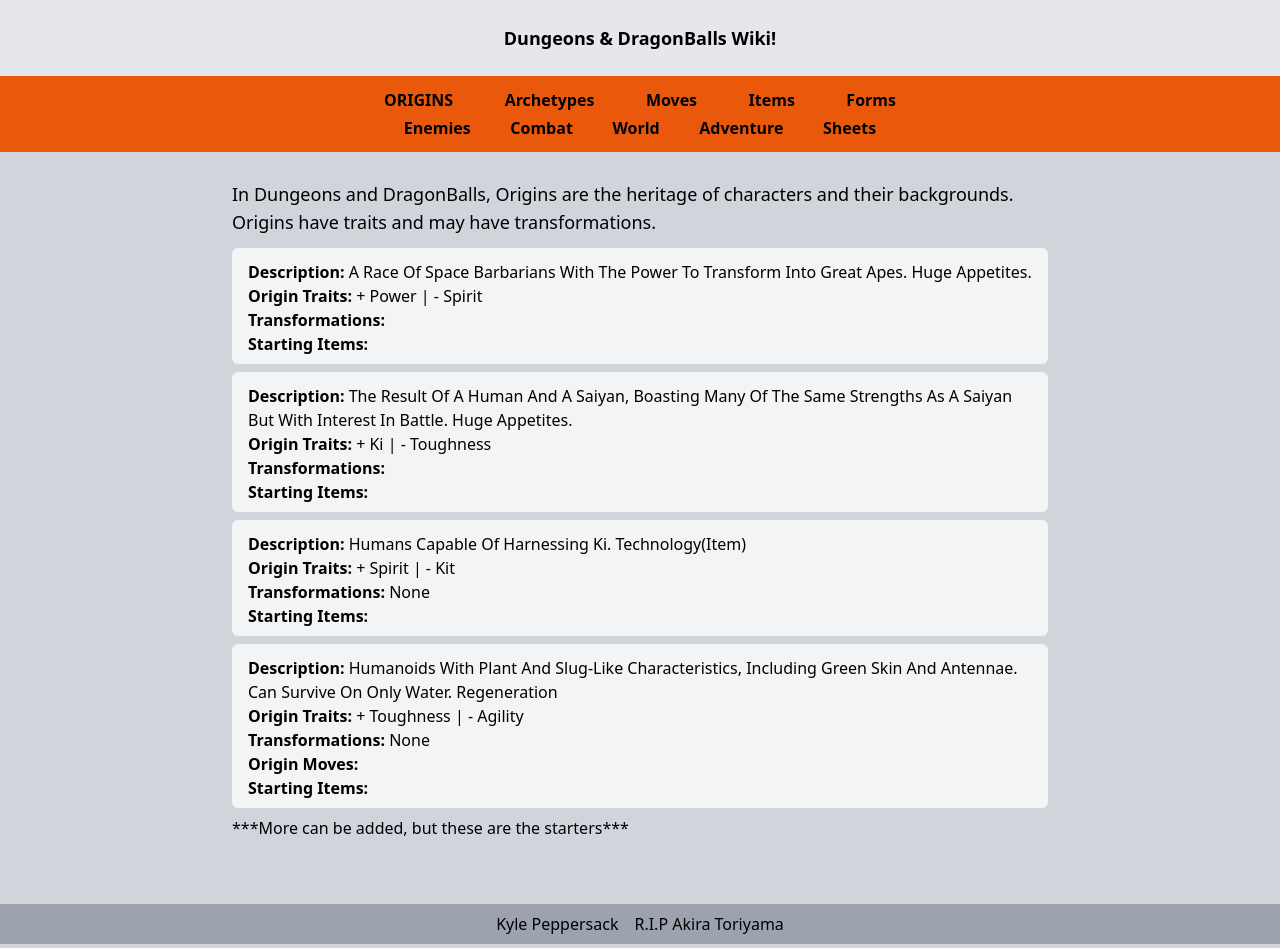
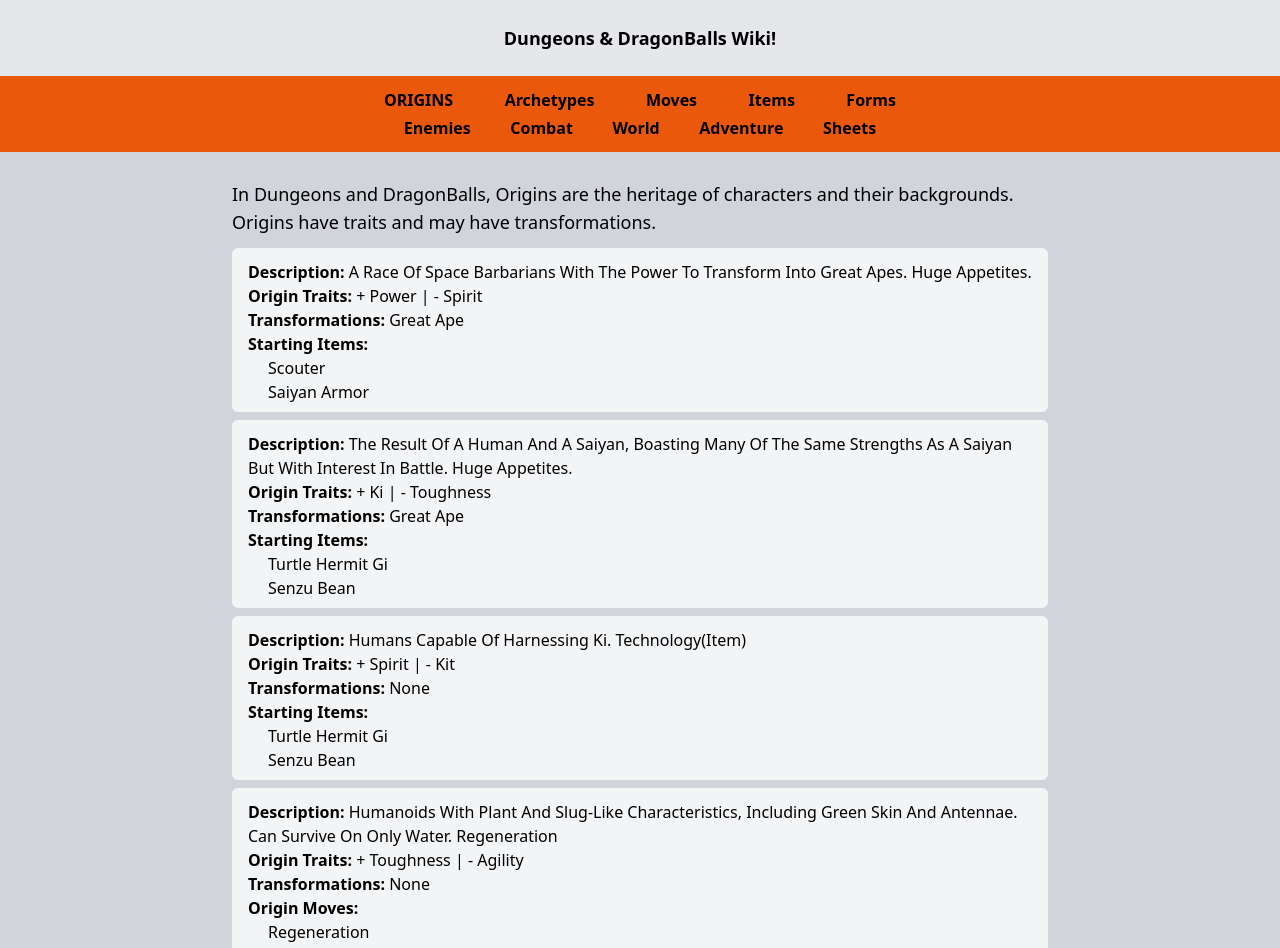
Before and after one commit to KylePep/ddbwiki, a Next.js app: page /origins in a window 1280 px wide. Shown: the top 948 px of the page. Built offline with nearby package versions, Linux system fonts and the light colour scheme.

Commit message:
fixed origin render

```diff
--- a/app/origins/page.tsx
+++ b/app/origins/page.tsx
@@ -6,19 +6,19 @@ import React from 'react'
 
 export default function originsPage() {
 
-  const moveName = ((moveNumber: number)=>{
-    const move =  MOVE_TYPES.find((m) => m.id == moveNumber)
-    return move?.title
+  const moveName = ((moveName: string)=>{
+    const move =  MOVE_TYPES.find((m) => m.name == moveName)
+    return move?.displayName
   })
 
-  const formName = ((formNumber: number)=>{
-    const form =  FORM_TYPES.find((f) => f.id == formNumber)
-    return form?.title
+  const formName = ((formName: string)=>{
+    const form =  FORM_TYPES.find((f) => f.name == formName)
+    return form?.displayName
   })
 
-  const itemName = ((itemNumber: number)=> {
-    const item = ITEM_TYPES.find((i)=> i.id == itemNumber)
-    return item?.title
+  const itemName = ((itemName: string)=> {
+    const item = ITEM_TYPES.find((i)=> i.name == itemName)
+    return item?.displayName
   })
 
   return (
```
